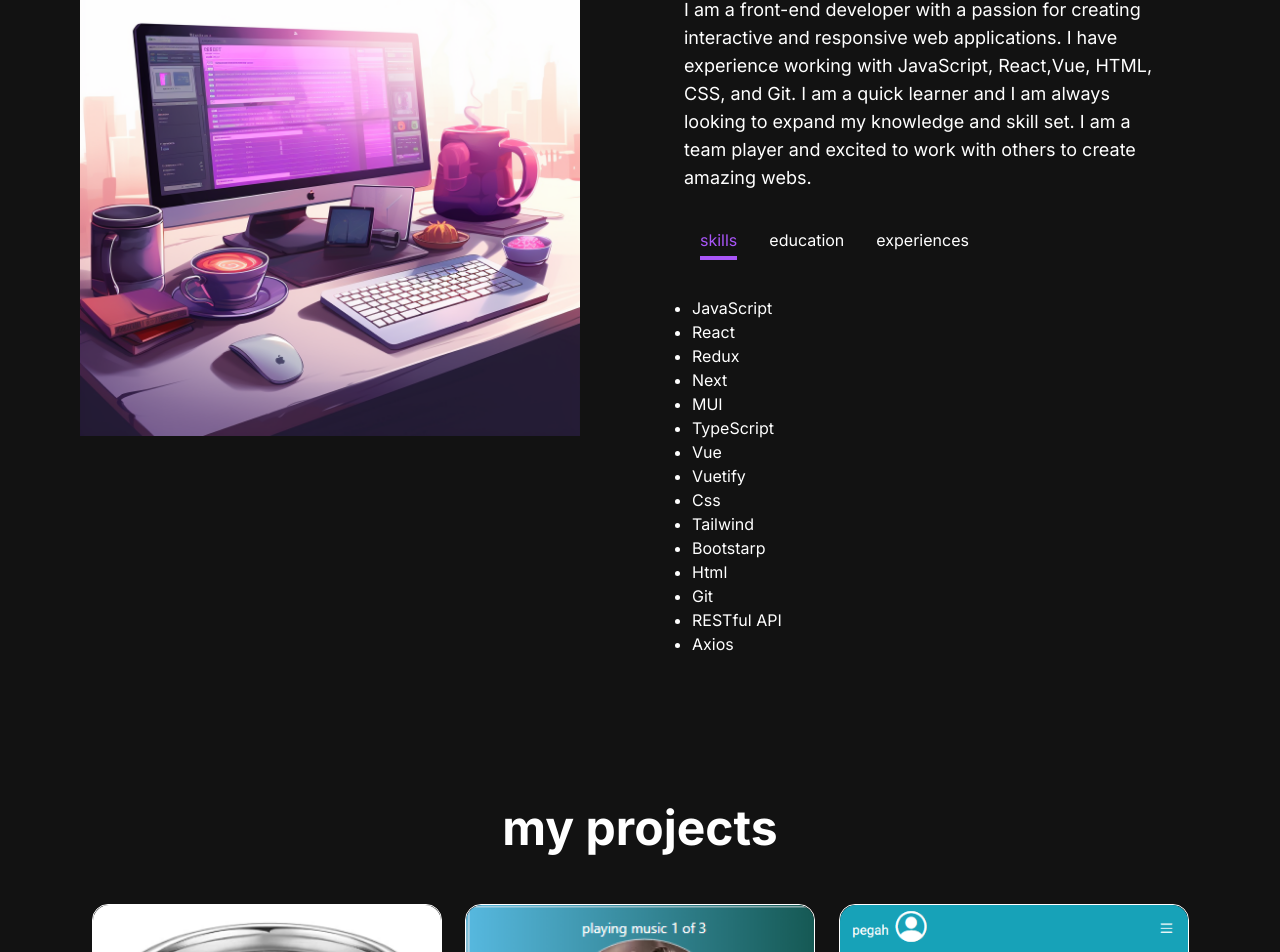
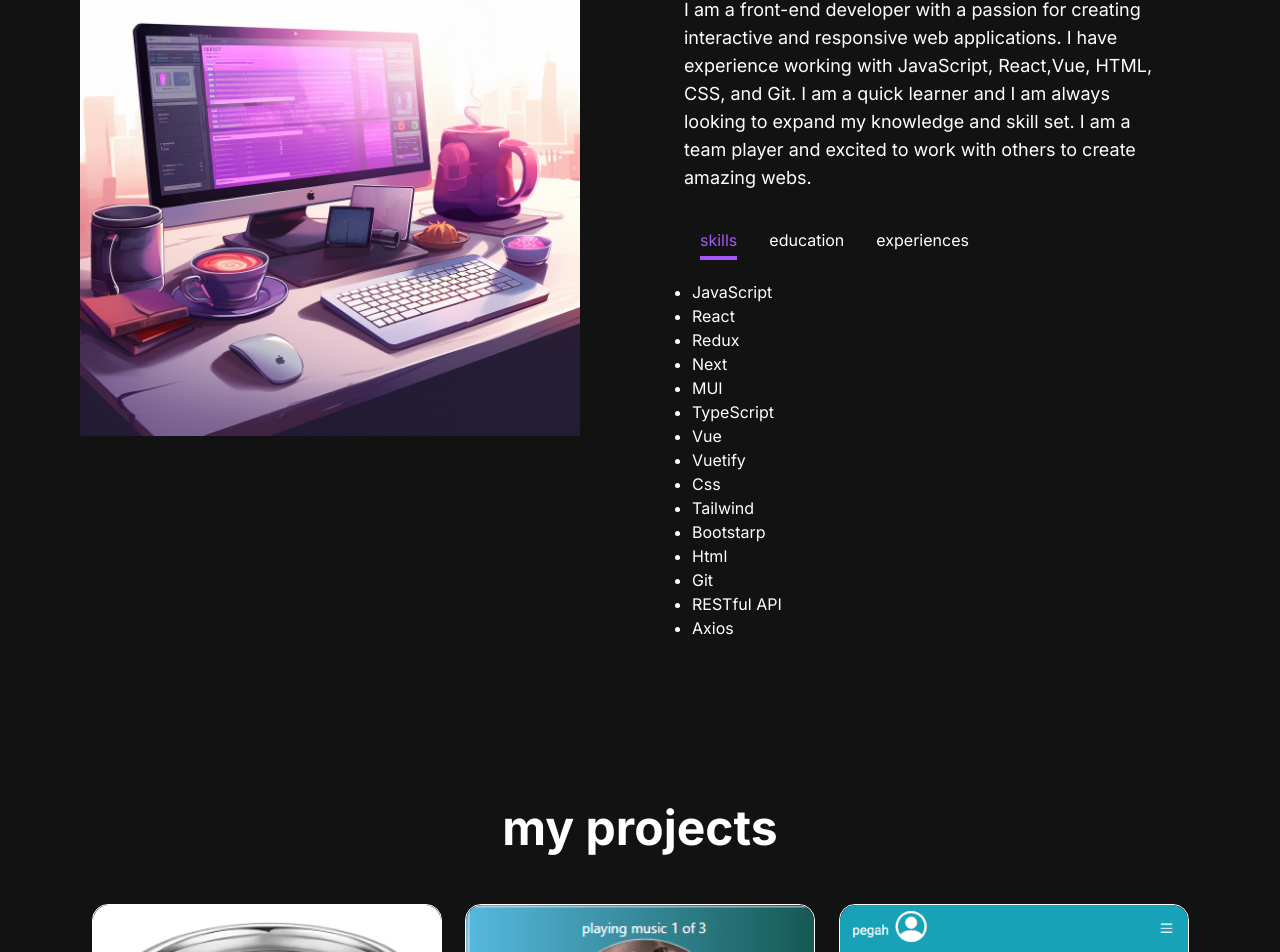
Before and after one commit to pegahTavakoli17/portfolio, a Next.js app: page / in a window 1280 px wide. Shown: the part 874-1826 px from the top of the page. Built offline with nearby package versions, Linux system fonts and the light colour scheme.

Commit message:
change in style

```diff
--- a/src/app/components/AboutMeSection.jsx
+++ b/src/app/components/AboutMeSection.jsx
@@ -88,7 +88,7 @@ export default function AboutMeSection() {
             team player and excited to work with others to create amazing webs.
           </p>
           {/* tabs */}
-          <div className="flex justify-start w-full p-5 pl-0 text-left">
+          <div className="flex justify-start w-full p-5 pl-0 text-left pb-1">
             {TAB_DATA.map((tab1, index1) => (
               <div
                 className="p-4 text-purple-500 padding-for-fold "
```
